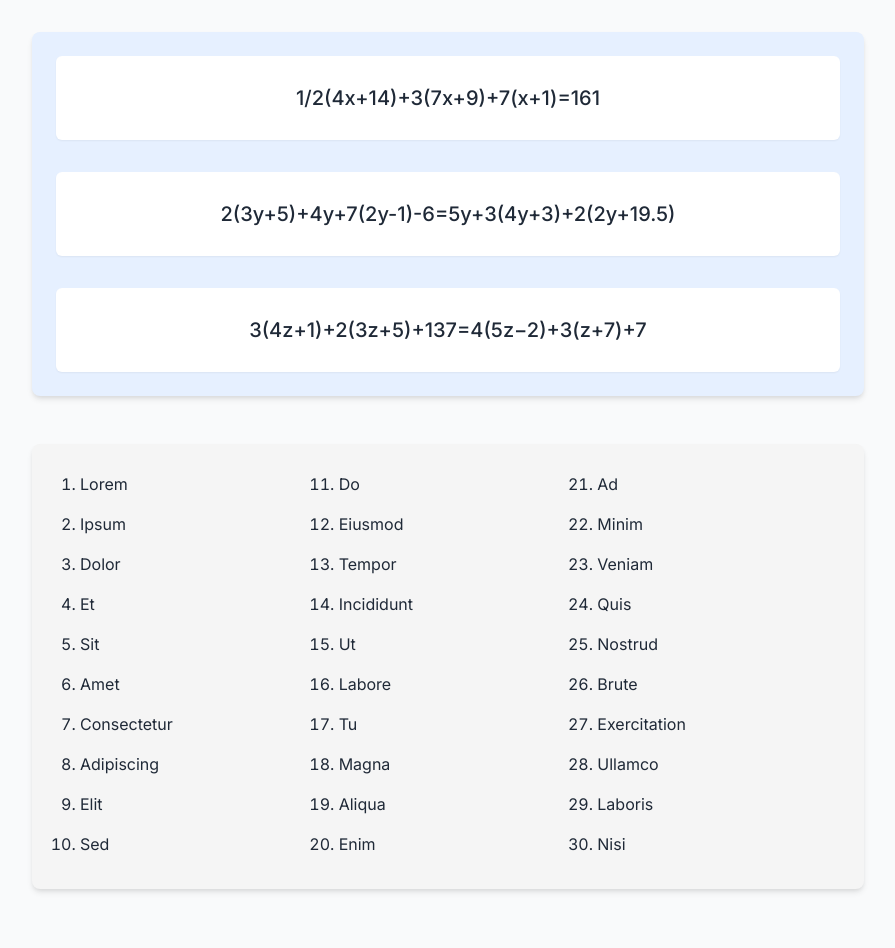
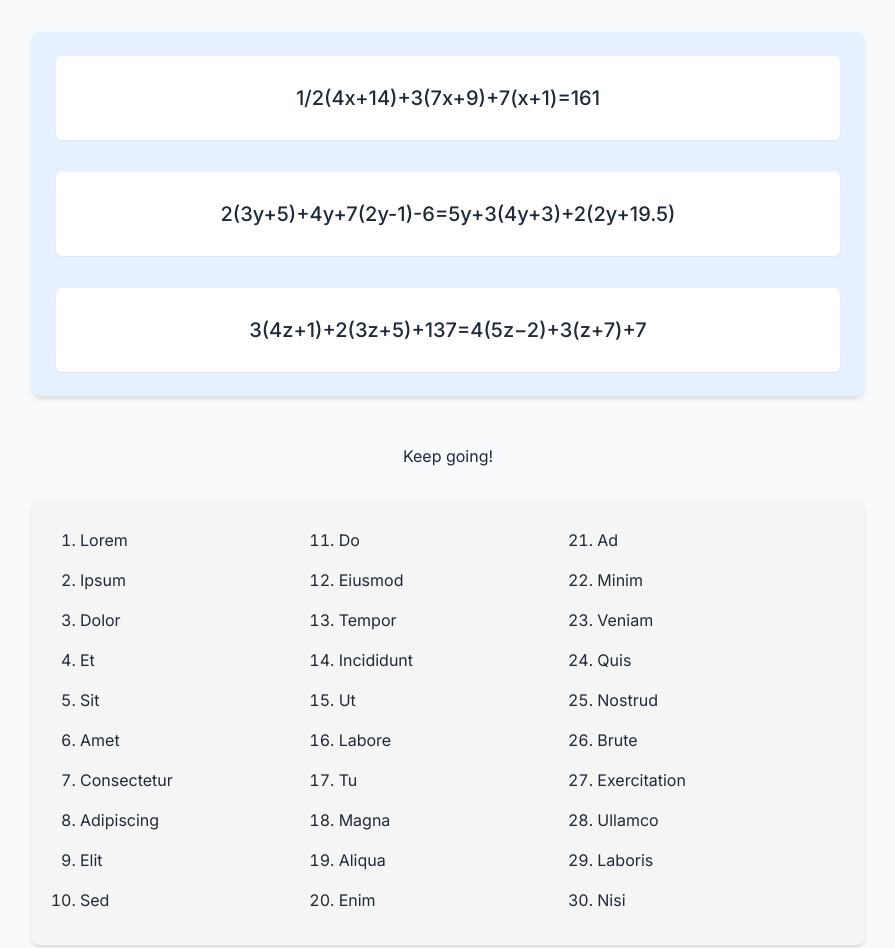
Before and after one commit to RestiveTiger/Math-puzzle, a plain HTML site: page index.html in a window 1280 px wide. Shown: the top 948 px of the page, without its empty margins (192-1087 px from the left). Drawn offline with Linux system fonts and the light colour scheme.

Commit message:
Update index.html

```diff
--- a/index.html
+++ b/index.html
@@ -30,7 +30,7 @@
 
         <!-- Simple Text Line -->
         <section class="mb-8 text-center">
-          <p class="text-gray-700 italic"></p>
+          <p class="text-gray-700 italic">Keep going!</p>
         </section>
         <!-- Latin Word List -->
         <section class="mb-8">
```
